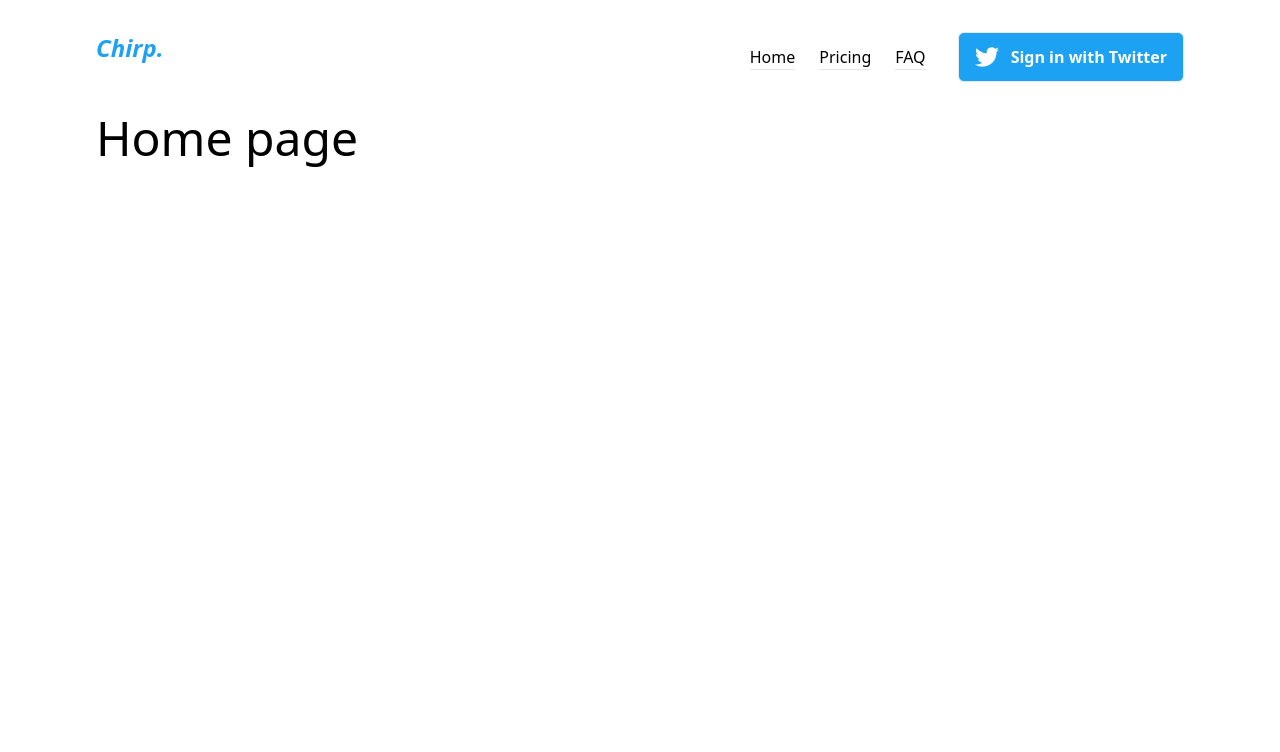
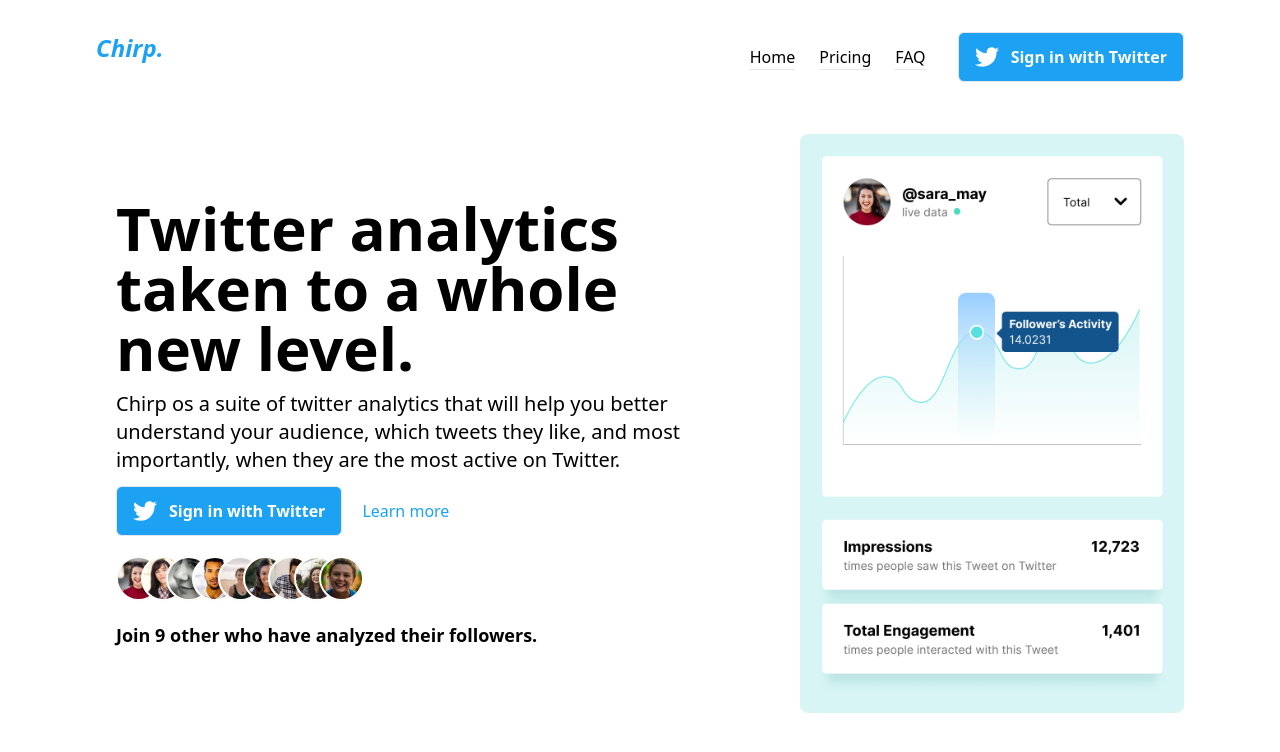
Before and after one commit to Mateusz-Zygadlo/chirp-landing-page, a React (Create React App) app: page / in a window 1280 px wide. Shown: the top 752 px of the page. Built offline with nearby package versions, Linux system fonts and the light colour scheme.

Commit message:
create Header

```diff
--- /dev/null
+++ b/src/components/Header.tsx
@@ -0,0 +1,73 @@
+import React, { useEffect } from 'react'
+import {
+  useWindowSize,
+  useMeasure,
+} from '../hooks'
+import {
+  TABLET_WIDTH,
+  MOBILE_WIDTH,
+} from '../constanst'
+import { HEADER_CONTENT } from '../data'
+import { Images } from '../assets'
+import {
+  Button,
+} from '../components'
+
+export const Header = () => {
+  const { header, paragraph, button, about, usersWhoSignedUp, textBelowUsers } = HEADER_CONTENT
+  const { width, setWidth } = useWindowSize()
+  const { rect, myRef }: any = useMeasure()
+
+  useEffect(() => {
+    if(rect) setWidth(rect.width)
+  }, [rect])
+
+  return(
+    <div
+      className="flex flex-col-reverse lg:flex-row lg:justify-between my-5 px-5 md:px-16 lg:px-24"
+      ref={myRef}
+    >
+      <div className="flex flex-col justify-center mt-5 lg:mt-0 lg:w-[40rem] px-5">
+        <h1 className="text-4xl lg:text-6xl w-9/12 lg:w-full font-extrabold">{header}</h1>
+        <p className="my-3 text-xl w-11/12 lg:w-full">{paragraph}</p>
+        <div className={`flex flex-col sm:flex-row items-center`}>
+          <Button blue>
+            <>
+              <img src={button.logo} alt={button.content} />
+              <p className="ml-3">{button.content}</p>
+            </>
+          </Button>
+          <p className="ml-5 mt-3 sm:mt-0 text-blue cursor-pointer hover:underline hover:decoration-dashed">{about}</p>
+        </div>
+        <div className="flex ml-5 my-5">
+          {usersWhoSignedUp.map((user) => (
+            <img
+              src={user}
+              alt="user who signed up"
+              className="-ml-5"
+            />
+          ))}
+        </div>
+        <p className="text-lg font-semibold">{textBelowUsers}</p>
+      </div>
+      {width > TABLET_WIDTH ? (
+        <img
+          src={Images.HeroImageDesktop}
+          alt="Twitter stats"
+          className="w-96"
+        />
+      ) : width > MOBILE_WIDTH ? (
+        <img
+          src={Images.HeroImageMobile}
+          alt="Twitter stats"
+          className="lg:w-96"
+        />
+      ) : (
+        <img
+          src={Images.HeroImageDesktop}
+          alt="Twitter stats"
+        />
+      )}
+    </div>
+  )
+}
--- a/src/components/Navbar.tsx
+++ b/src/components/Navbar.tsx
@@ -3,7 +3,7 @@
   useEffect,
 } from 'react'
 import { NAVBAR_CONTENT } from '../data'
-import { MOBILE_WIDTH } from '../constanst'
+import { TABLET_WIDTH } from '../constanst'
 import {
   useWindowSize,
   useMeasure
@@ -24,10 +24,10 @@
   return(
     <div
       ref={myRef}
-      className="flex justify-between py-8 relative"
+      className="flex justify-between py-8 relative px-5 md:px-16 lg:px-24"
     >
       <h1 className="text-2xl text-blue font-semibold italic cursor-default">{logo}</h1>
-      {width > MOBILE_WIDTH ? (
+      {width > TABLET_WIDTH ? (
         <div className="flex">
           <div className="flex mx-5 items-center">
             {links.map((link: any, index: number) => (
--- a/src/components/index.ts
+++ b/src/components/index.ts
@@ -1,2 +1,3 @@
 export { Navbar } from './Navbar'
 export { Button } from './Button'
+export { Header } from './Header'
--- a/src/constanst.ts
+++ b/src/constanst.ts
@@ -1 +1,2 @@
-export const MOBILE_WIDTH = 1024;
+export const TABLET_WIDTH = 1024;
+export const MOBILE_WIDTH = 550;
--- a/src/data.ts
+++ b/src/data.ts
@@ -1,4 +1,22 @@
 import { Images } from './assets'
+
+
+const BUTTON_CONTENT = {
+  content: 'Sign in with Twitter',
+  logo: Images.Twitter
+}
+
+const users = [
+  Images.userAvatar01,
+  Images.userAvatar02,
+  Images.userAvatar03,
+  Images.userAvatar04,
+  Images.userAvatar05,
+  Images.userAvatar06,
+  Images.userAvatar07,
+  Images.userAvatar08,
+  Images.userAvatar09,
+]
 
 export const NAVBAR_CONTENT = {
   logo: 'Chirp.',
@@ -7,8 +25,13 @@
     { name: 'Pricing', path: '/' },
     { name: 'FAQ', path: '/' },
   ],
-  button: {
-    content: 'Sign in with Twitter',
-    logo: Images.Twitter
-  }
+  button: BUTTON_CONTENT,
 }
+export const HEADER_CONTENT = {
+  header: 'Twitter analytics taken to a whole new level.',
+  paragraph: 'Chirp os a suite of twitter analytics that will help you better understand your audience, which tweets they like, and most importantly, when they are the most active on Twitter.',
+  button: BUTTON_CONTENT,
+  about: 'Learn more',
+  usersWhoSignedUp: users,
+  textBelowUsers: `Join ${users.length} other who have analyzed their followers.`
+}
--- a/src/pages/Home.tsx
+++ b/src/pages/Home.tsx
@@ -1,14 +1,17 @@
 import React from 'react'
-import { Navbar } from '../components'
+import {
+  Navbar,
+  Header,
+} from '../components'
 import { useScrollToTop } from '../hooks'
 
 export const Home = () => {
   useScrollToTop()
 
   return(
-    <div className="px-5 md:px-16 lg:px-24">
+    <div className="w-full max-w-screen-2xl 2xl:mx-auto">
       <Navbar />
-      <h1 className="text-5xl">Home page</h1>
+      <Header />
     </div>
   )
 }
```
Also changed, not shown: src/assets/index.ts (+22 -0 lines).
